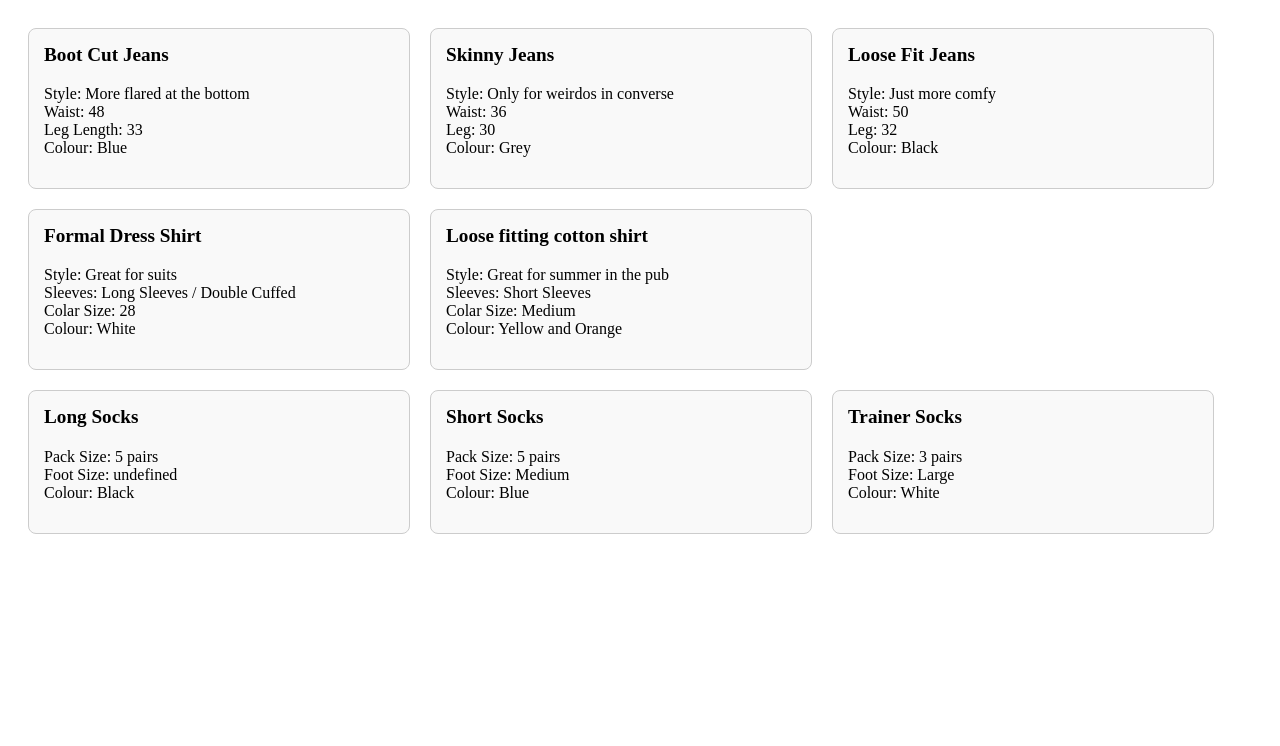
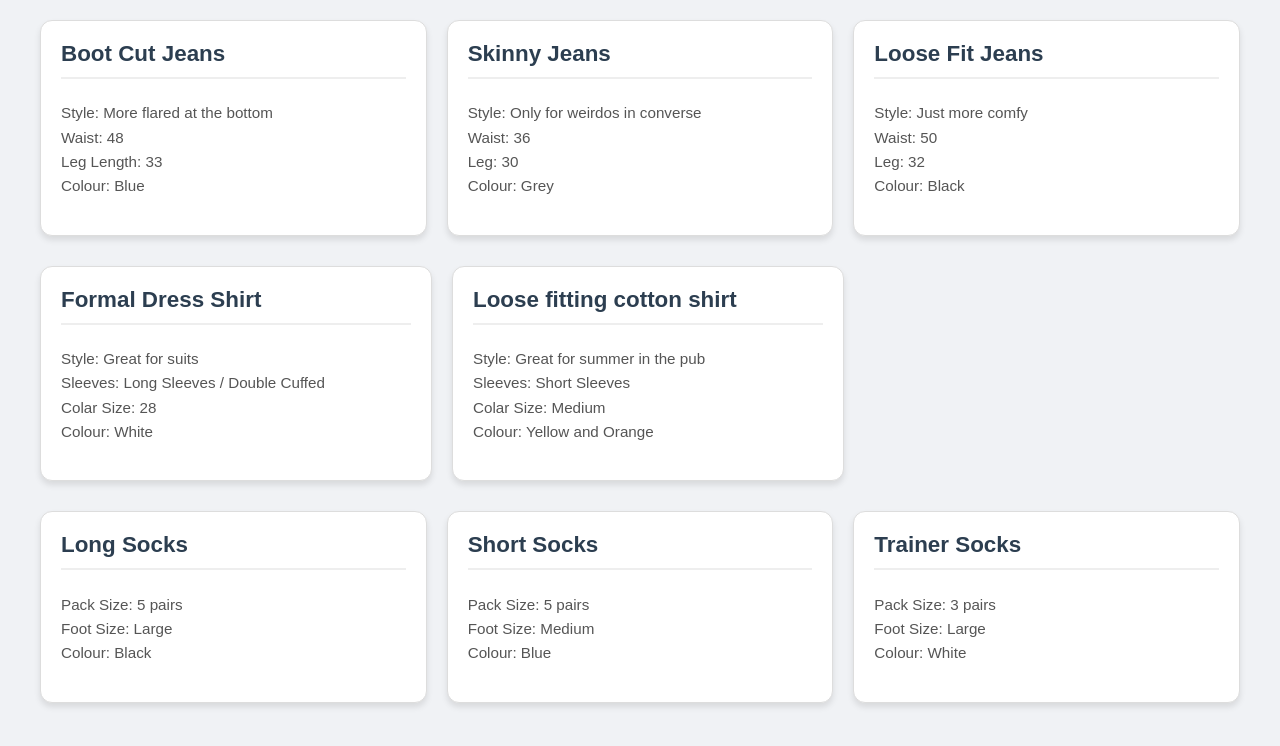
Before and after one commit to simonyoung75-repo/js_exercises, a plain HTML site: page browserOut/index.html in a window 1280 px wide. Drawn offline with Linux system fonts and the light colour scheme.

Commit message:
took the style our into style.css

```diff
--- a/browserOut/browserStock.js
+++ b/browserOut/browserStock.js
@@ -52,41 +52,6 @@ const trainerSocks = new Socks("Trainer Socks", "3 pairs", "Large", "White");
 //note the following are backticks (next to z on kb) not ' or " and means its a template litteral
 const browserContent = `
 
-<!-- This style section (admitadly googled) stops the stacked lists and creates the output in a line, and makes the boxes the same-->
-
-<style>
-      main {
-        display: block;
-        gap: 20px;
-        justify-content: left;
-        padding: 20px;
-      }
-      .row {
-        display: flex;
-        gap: 20px;
-        justify-content: left;
-        margin-bottom: 20px;
-      }
-      article {
-        flex: 1;
-        max-width: 350px;
-        border: 1px solid #ccc;
-        border-radius: 8px;
-        padding: 15px;
-        background-color: #f9f9f9;
-      }
-
-      h1 {
-        font-size: 1.2rem;
-        margin-top: 0;
-      }
-
-      ul {
-        list-style: none;
-        padding: 0;
-      }
-  </style>
-
 <!-- This is the content on the browser page, is used $ {} at this is where its pulling js objects in -->
 
     <main>
@@ -103,20 +68,20 @@ const browserContent = `
       <article>
         <h1>${skinny.name}</h1>
         <ul>
-          <li>Style:  ${skinny.style}</l>
-          <li>Waist:  ${skinny.waist}</l>
-          <li>Leg:   ${skinny.leg_len}</l>
-          <li>Colour:   ${skinny.colour}</l>
+          <li>Style:  ${skinny.style}</li>
+          <li>Waist:  ${skinny.waist}</li>
+          <li>Leg:   ${skinny.leg_len}</li>
+          <li>Colour:   ${skinny.colour}</li>
         </ul>
         <ul>
       </article>
       <article>
         <h1>${looseFit.name}</h1>
         <ul>
-          <li>Style:  ${looseFit.style}</l>
-          <li>Waist:  ${looseFit.waist}</l>
-          <li>Leg:   ${looseFit.leg_len}</l>
-          <li>Colour:   ${looseFit.colour}</l>
+          <li>Style:  ${looseFit.style}</li>
+          <li>Waist:  ${looseFit.waist}</li>
+          <li>Leg:   ${looseFit.leg_len}</li>
+          <li>Colour:   ${looseFit.colour}</li>
         </ul>
       </article>
     </section>
@@ -145,7 +110,7 @@ const browserContent = `
         <h1>${longSocks.style}</h1>
         <ul>
           <li>Pack Size: ${longSocks.packSize}</li>
-          <li>Foot Size: ${longSocks.sizeize}</li>
+          <li>Foot Size: ${longSocks.size}</li>
           <li>Colour: ${longSocks.colour}</li>
         </ul>
       </article>
--- a/browserOut/index.html
+++ b/browserOut/index.html
@@ -3,7 +3,8 @@
   <head>
     <meta charset="UTF-8" />
     <meta name="viewport" content="width=device-width, initial-scale=1.0" />
-    <title>Classes</title>
+    <title>Shop Browser Output</title>
+    <link rel="stylesheet" href="style.css">
     <link rel="icon" href="data:,">
     <script type = "module" src = "browserClasses.js"></script>
     <script type = "module" src = "browserStock.js"></script>
--- /dev/null
+++ b/browserOut/style.css
@@ -0,0 +1,64 @@
+/* General page styling */
+body {
+  font-family: sans-serif;
+  background-color: #f0f2f5;
+  color: #333;
+  margin: 0;
+}
+
+main {
+  padding: 20px;
+  max-width: 1200px;
+  margin: 0 auto;
+}
+
+/* Flexbox row for alignment */
+.row {
+  display: flex;
+  flex-wrap: wrap; /* Allows cards to wrap to the next line on small screens */
+  gap: 20px;
+  margin-bottom: 30px;
+}
+
+/* Individual Card Styling */
+article {
+  flex: 1;
+  min-width: 250px; /* Ensures cards don't get too squished */
+  max-width: 350px;
+  border: 1px solid #ddd;
+  border-radius: 12px;
+  padding: 20px;
+  background-color: #ffffff;
+  box-shadow: 0 4px 6px rgba(0, 0, 0, 0.1); /* Adds a nice subtle shadow */
+  transition: transform 0.2s ease; /* Smooth hover effect */
+}
+
+article:hover {
+  transform: translateY(-5px); /* Card "lifts" when you hover over it */
+}
+
+/* Text styling inside cards */
+h1 {
+  font-size: 1.4rem;
+  margin-top: 0;
+  color: #2c3e50;
+  border-bottom: 2px solid #eee;
+  padding-bottom: 10px;
+}
+
+ul {
+  list-style: none;
+  padding: 0;
+  line-height: 1.6;
+}
+
+li {
+  font-size: 0.95rem;
+  color: #555;
+}
+
+/* Emphasize the labels */
+li strong {
+  color: #000;
+  font-weight: 600;
+}
```
